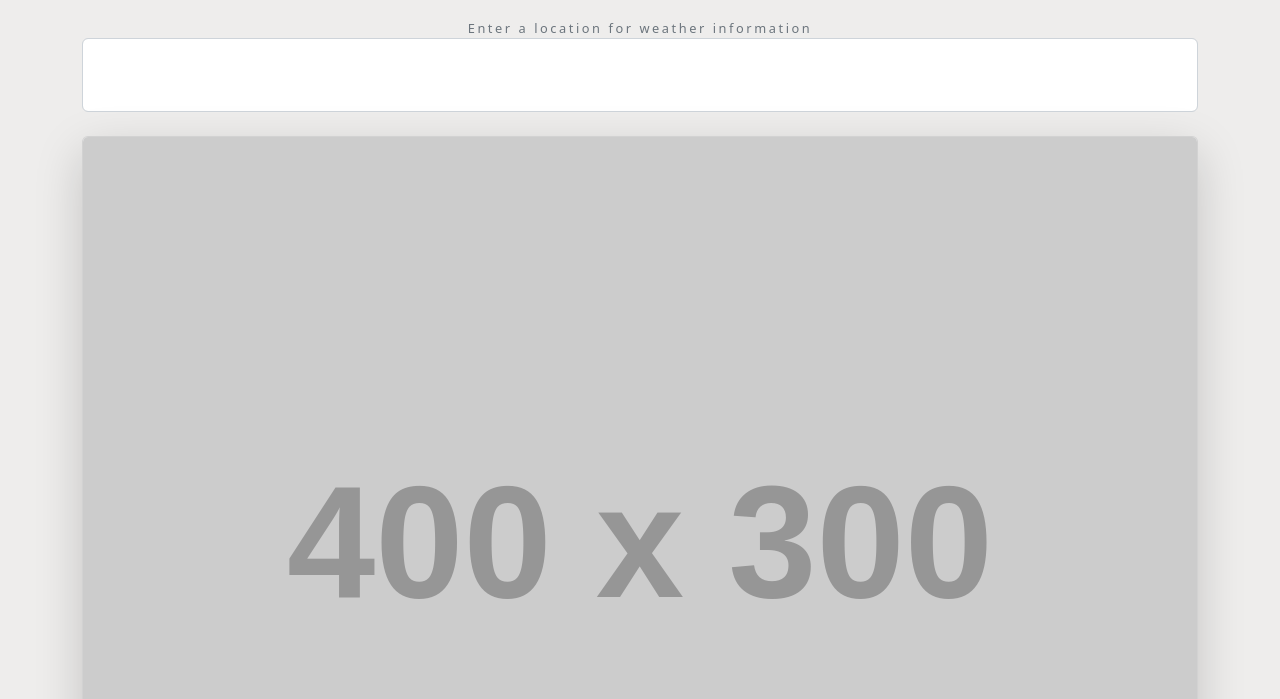
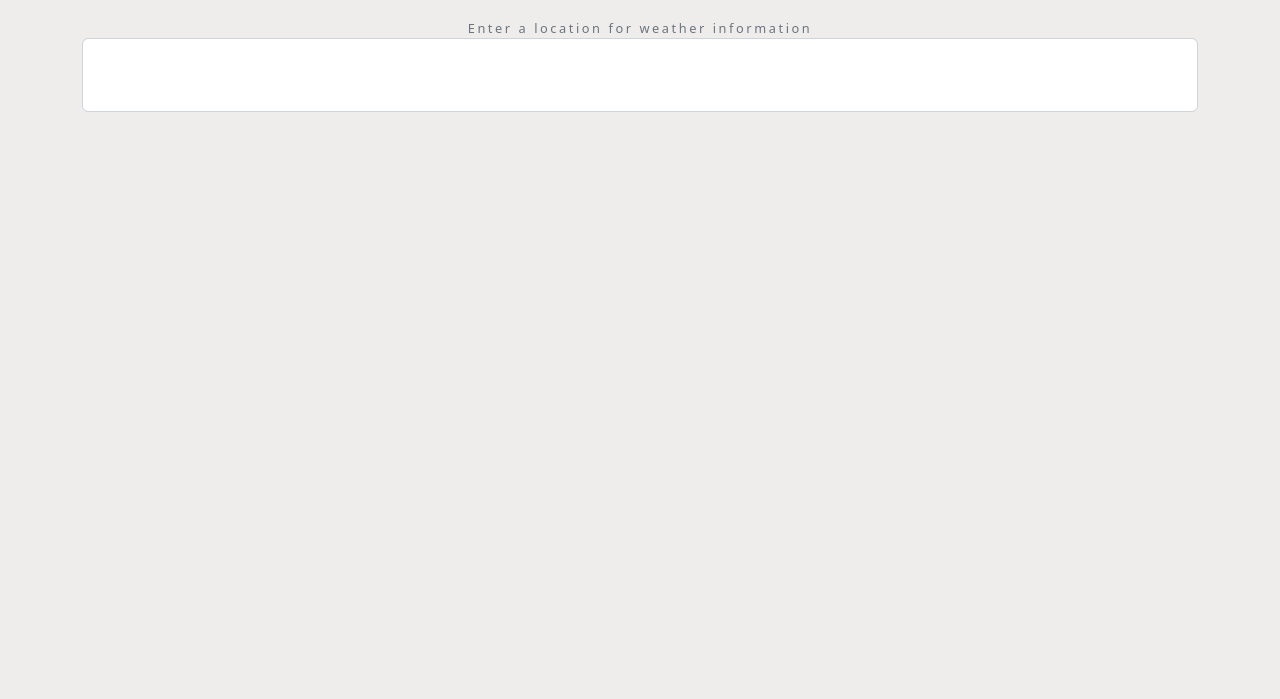
Before and after one commit to w0rz/my-weather-app, a website built with Vite: page index.html in a window 1280 px wide. Shown: the part 101-800 px from the top of the page. Built offline with nearby package versions, Linux system fonts and the light colour scheme; no server answers; placeholder pictures from the web are drawn by us.

Commit message:
unnecessary script line removed && new img src

```diff
--- a/index.html
+++ b/index.html
@@ -19,8 +19,8 @@
         <input type="text" name="city" class="form-control p-4">
       </form>
 
-      <div class="card shadow-lg rounded">
-        <img src="https://via.placeholder.com/400x300" class="time card-img-top">
+      <div class="card shadow-lg rounded d-none">
+        <img src="./img/placeholder.png" class="time card-img-top">
         <div class="icon bg-light mx-auto text-center">
           <!-- icon here later -->
         </div>
@@ -35,7 +35,6 @@
       </div>
 
     </div>
-    <script type="module" src="./js/forecast.js"></script>
     <script type="module" src="./js/main.js"></script>
   </body>
 </html>
```
